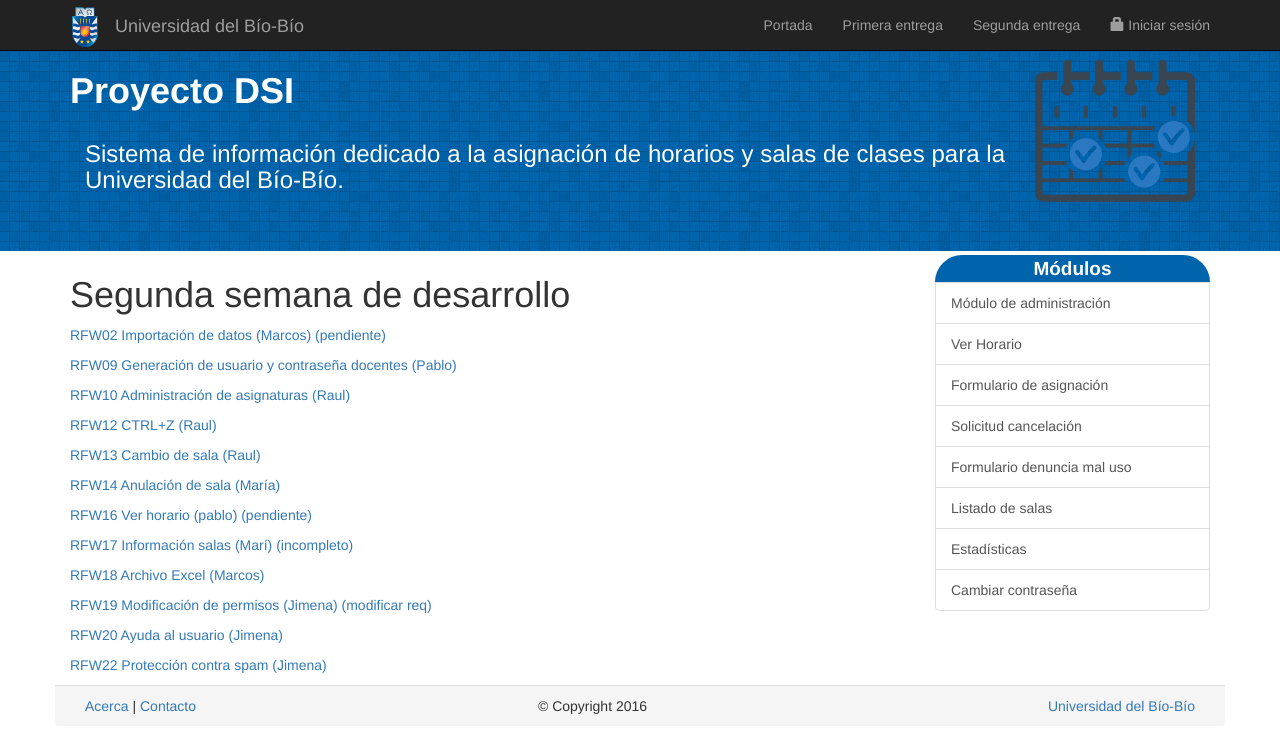
After one commit to MvegaR/proyecto, a Yii app: template frontend/views/site/entrega2.php in a window 1280 px wide. The commit adds this page. Shown: the top 753 px of the page. Run offline with PHP 8.4 and a stand-in for Yii, Linux system fonts and the light colour scheme; the template is opened without the code that fills it, so the values that code supplies are empty; some libraries are stand-ins or nearby versions.

Commit message:
Segunda revisión

```diff
--- a/frontend/controllers/SiteController.php
+++ b/frontend/controllers/SiteController.php
@@ -21,6 +21,10 @@ class SiteController extends Controller
 
     public function actionEntrega(){
         return $this -> render("entrega");
+    }
+
+     public function actionEntrega2(){
+        return $this -> render("entrega2");
     }
 
 
--- a/frontend/views/layouts/main.php
+++ b/frontend/views/layouts/main.php
@@ -46,6 +46,7 @@ AppAsset::register($this);
         <ul class="nav navbar-nav navbar-right">
           <li><a href=<?php echo "'".Url::to(['site/index'])."'";?>>Portada</a></li>
           <li><a href=<?php echo "'".Url::to(['site/entrega'])."'";?>>Primera entrega</a></li>
+          <li><a href=<?php echo "'".Url::to(['site/entrega2'])."'";?>>Segunda entrega</a></li>
           <?php
              if (Yii::$app->user->isGuest) {
                 echo "<li>  <a href='".Url::to(['site/login'])."'> <span class='glyphicon glyphicon-lock'> </span> Iniciar sesión </a></li>";
--- /dev/null
+++ b/frontend/views/site/entrega2.php
@@ -0,0 +1,29 @@
+<?php
+
+/* @var $this yii\web\View */
+
+use yii\helpers\Html;
+
+$this->title = 'Segunda semana de desarrollo';
+$this->params['breadcrumbs'][] = $this->title;
+?>
+<div class="site-about">
+    <h1><?= Html::encode($this->title) ?></h1>
+
+    <p><?= Html::a('RFW02 Importación de datos (Marcos) (pendiente)', [''], ['class'=>'']) ?></p>
+    <p><?= Html::a('RFW09 Generación de usuario y contraseña docentes (Pablo)', ['docente/create'], ['class'=>'']) ?></p>
+    <p><?= Html::a('RFW10 Administración de asignaturas (Raul)', ['asignatura/index'], ['class'=>'']) ?></p>
+    <p><?= Html::a('RFW12 CTRL+Z (Raul)', ['solicitud-cancelacion/create'], ['class'=>'']) ?></p>
+    <p><?= Html::a('RFW13 Cambio de sala (Raul)', ['solicitud-cambio/create'], ['class'=>'']) ?></p>
+    <p><?= Html::a('RFW14 Anulación de sala (María)', ['solicitud-cambio/create'], ['class'=>'']) ?></p>
+    <p><?= Html::a('RFW16 Ver horario (pablo) (pendiente)', [''], ['class'=>'']) ?></p>
+    <p><?= Html::a('RFW17 Información salas (Marí) (incompleto)', ['sala/lista'], ['class'=>'']) ?></p>
+    <p><?= Html::a('RFW18 Archivo Excel (Marcos)', ['sala/index'], ['class'=>'']) ?></p>
+    <p><?= Html::a('RFW19 Modificación de permisos (Jimena) (modificar req)', [''], ['class'=>'']) ?></p>
+    <p><?= Html::a('RFW20 Ayuda al usuario (Jimena)', ['docente/create'], ['class'=>'']) ?></p>
+    <p><?= Html::a('RFW22 Protección contra spam (Jimena)', ['post-de-denuncia/create'], ['class'=>''])?></p>
+
+
+
+
+</div>
```
